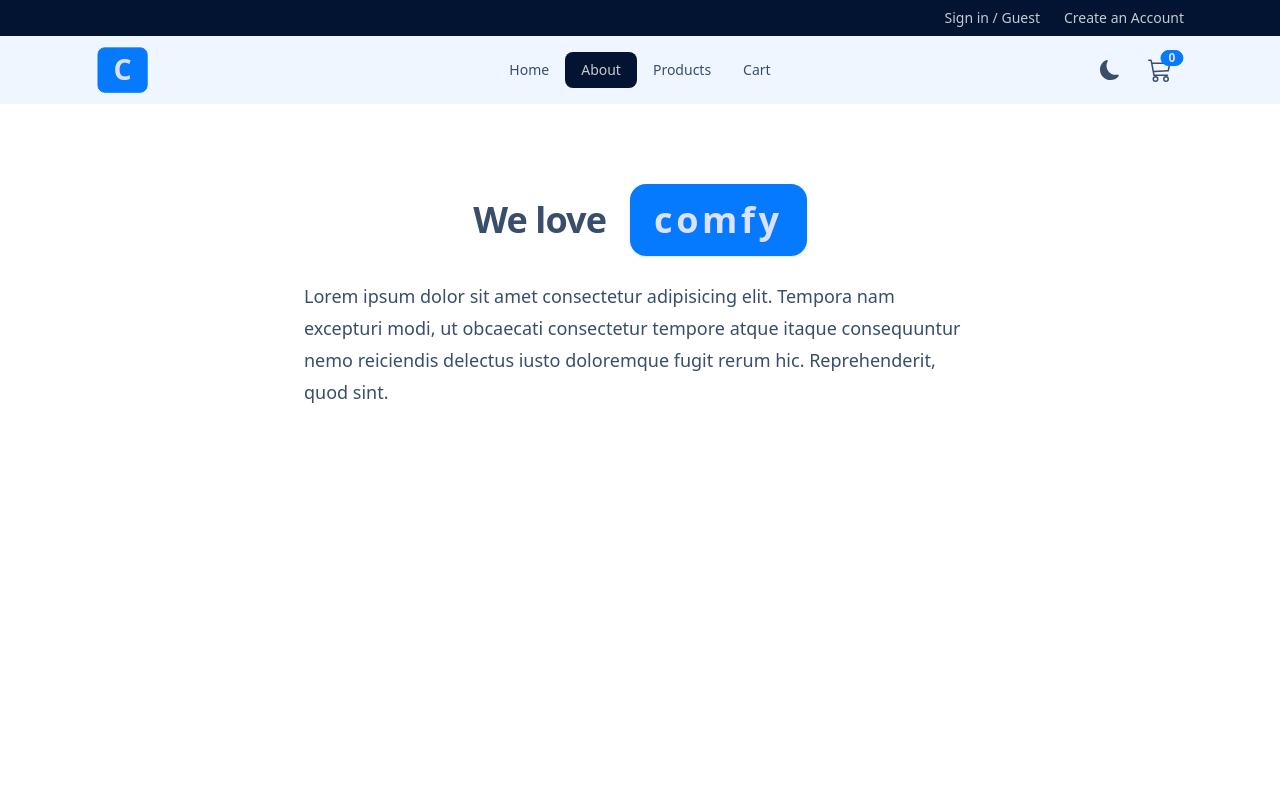
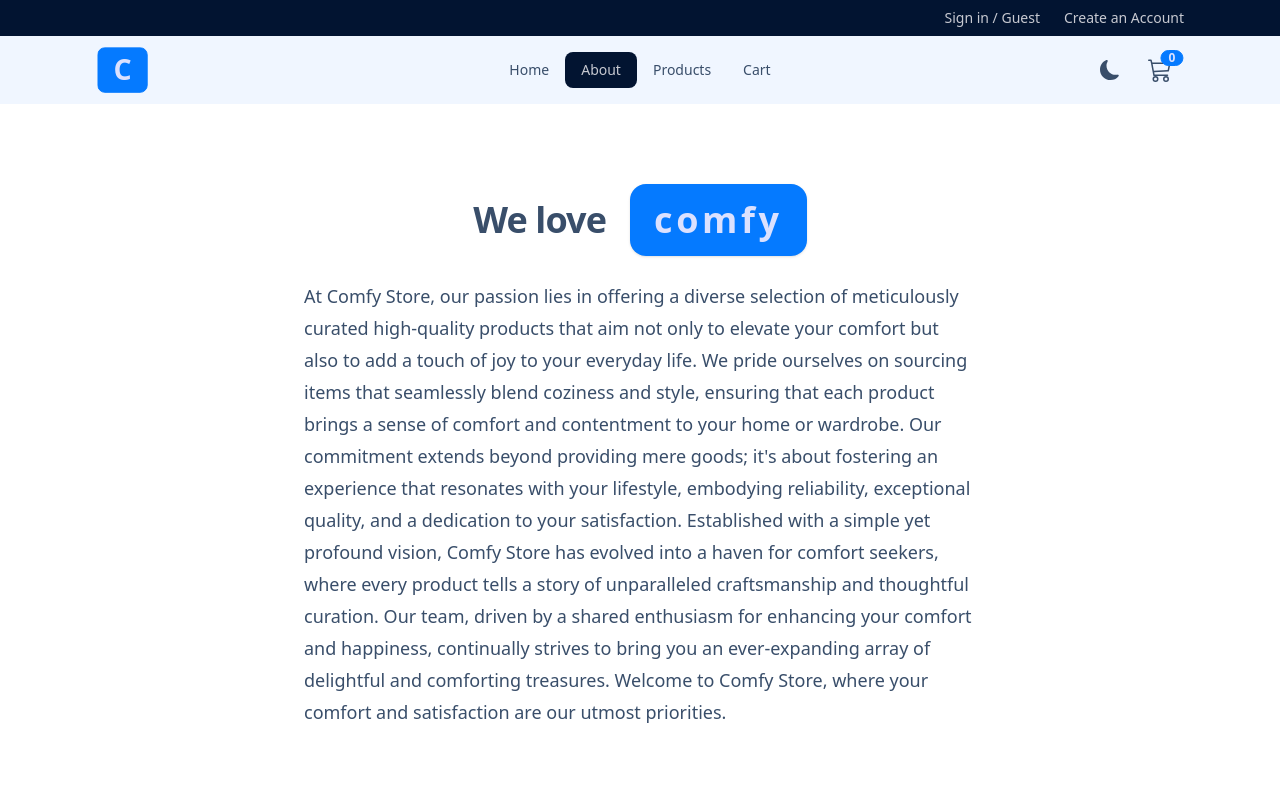
Before and after one commit to NaraeJang/ComfyStore, a React (Vite) app: page /about in a window 1280 px wide. Shown: the top 800 px of the page. Built offline with nearby package versions, Linux system fonts and the light colour scheme.

Commit message:
update content

```diff
--- a/src/components/Hero.jsx
+++ b/src/components/Hero.jsx
@@ -15,10 +15,9 @@ const Hero = () => {
           We're changing the way people shop.
         </h1>
         <p className="mt-8 max-w-xl text-lg leading-8">
-          Anim aute id magna aliqua ad ad non deserunt sunt. Qui irure qui lorem
-          cupidatat commodo. Elit sunt amet fugiat veniam occaecat fugiat
-          aliqua. Anim aute id magna aliqua ad ad non deserunt sunt. Qui irure
-          qui lorem cupidatat commodo.
+          Explore our latest collection of comfortable and stylish products.
+          From cozy home essentials to trendy fashion items, we've got you
+          covered!
         </p>
         <div className="mt-10">
           <Link to="products" className="btn btn-primary">
--- a/src/pages/About.jsx
+++ b/src/pages/About.jsx
@@ -14,10 +14,22 @@ const About = () => {
         </div>
       </div>
       <p className="mt-6 text-lg leading-8 max-w-2xl mx-auto">
-        Lorem ipsum dolor sit amet consectetur adipisicing elit. Tempora nam
-        excepturi modi, ut obcaecati consectetur tempore atque itaque
-        consequuntur nemo reiciendis delectus iusto doloremque fugit rerum hic.
-        Reprehenderit, quod sint.
+        At Comfy Store, our passion lies in offering a diverse selection of
+        meticulously curated high-quality products that aim not only to elevate
+        your comfort but also to add a touch of joy to your everyday life. We
+        pride ourselves on sourcing items that seamlessly blend coziness and
+        style, ensuring that each product brings a sense of comfort and
+        contentment to your home or wardrobe. Our commitment extends beyond
+        providing mere goods; it's about fostering an experience that resonates
+        with your lifestyle, embodying reliability, exceptional quality, and a
+        dedication to your satisfaction. Established with a simple yet profound
+        vision, Comfy Store has evolved into a haven for comfort seekers, where
+        every product tells a story of unparalleled craftsmanship and thoughtful
+        curation. Our team, driven by a shared enthusiasm for enhancing your
+        comfort and happiness, continually strives to bring you an
+        ever-expanding array of delightful and comforting treasures. Welcome to
+        Comfy Store, where your comfort and satisfaction are our utmost
+        priorities.
       </p>
     </>
   );
```
